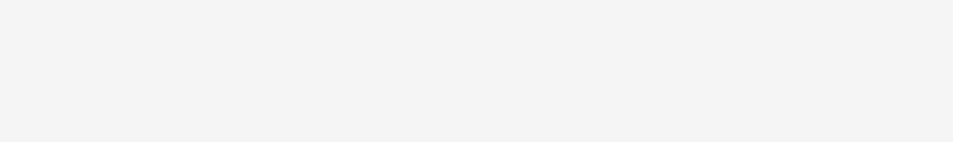
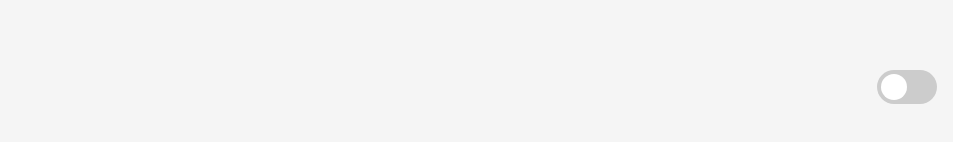
Before and after one commit to Dami-Karv/lyricmetr, a React (Create React App) app: page / in a window 1280 px wide. Shown: the part 680-822 px from the top of the page, without its empty margins (327-1280 px from the left). Built offline with nearby package versions, Linux system fonts and the light colour scheme.

Commit message:
dark light mode

```diff
--- a/src/App.css
+++ b/src/App.css
@@ -6,6 +6,16 @@
   -webkit-font-smoothing: antialiased;
   -moz-osx-font-smoothing: grayscale;
   background-color: #f5f5f5;
+}
+
+body.light-mode {
+  background-color: #f5f5f5;
+  color: #333;
+}
+
+body.dark-mode {
+  background-color: #121212;
+  color: #f5f5f5;
 }
 
 .App {
@@ -20,6 +30,10 @@
   justify-content: flex-start;
   padding: 2rem;
   color: #333;
+}
+
+.dark-mode .App-header {
+  color: #f5f5f5;
 }
 
 h1 {
@@ -56,6 +70,11 @@
   box-shadow: 0 2px 4px rgba(0,0,0,0.1);
 }
 
+.dark-mode input {
+  background-color: #333;
+  color: #f5f5f5;
+}
+
 button {
   background-color: #3498db;
   color: white;
@@ -67,6 +86,10 @@
   background-color: #2980b9;
 }
 
+.dark-mode button {
+  background-color: #2980b9;
+}
+
 .result, .album-songs, .artist-albums {
   background-color: #fff;
   border-radius: 8px;
@@ -75,6 +98,12 @@
   box-shadow: 0 4px 6px rgba(0,0,0,0.1);
   width: 100%;
   max-width: 600px;
+}
+
+.dark-mode .result, .dark-mode .album-songs, .dark-mode .artist-albums {
+  background-color: #333;
+  color: #f5f5f5;
+  box-shadow: 0 4px 6px rgba(255, 255, 255, 0.1);
 }
 
 .song-details img, .album-cover img {
@@ -106,3 +135,56 @@
 .artist-albums li:hover {
   text-decoration: underline;
 }
+
+.toggle-switch {
+  position: fixed;
+  bottom: 1rem;
+  right: 1rem;
+  display: flex;
+  align-items: center;
+}
+
+.switch {
+  position: relative;
+  display: inline-block;
+  width: 60px;
+  height: 34px;
+}
+
+.switch input {
+  opacity: 0;
+  width: 0;
+  height: 0;
+}
+
+.slider {
+  position: absolute;
+  cursor: pointer;
+  top: 0;
+  left: 0;
+  right: 0;
+  bottom: 0;
+  background-color: #ccc;
+  transition: 0.4s;
+  border-radius: 34px;
+}
+
+.slider:before {
+  position: absolute;
+  content: "";
+  height: 26px;
+  width: 26px;
+  left: 4px;
+  bottom: 4px;
+  background-color: white;
+  transition: 0.4s;
+  border-radius: 50%;
+}
+
+input:checked + .slider {
+  background-color: #2196F3;
+}
+
+input:checked + .slider:before {
+  transform: translateX(26px);
+}
--- a/src/App.js
+++ b/src/App.js
@@ -1,4 +1,4 @@
-import React, { useState } from 'react';
+import React, { useState, useEffect } from 'react';
 import axios from 'axios';
 import './App.css';
 
@@ -15,6 +15,17 @@
   const [artistName, setArtistName] = useState('');
   const [artistAlbums, setArtistAlbums] = useState([]);
   const [selectedAlbumCover, setSelectedAlbumCover] = useState(null);
+  const [darkMode, setDarkMode] = useState(false);
+
+  useEffect(() => {
+    if (darkMode) {
+      document.body.classList.add('dark-mode');
+      document.body.classList.remove('light-mode');
+    } else {
+      document.body.classList.add('light-mode');
+      document.body.classList.remove('dark-mode');
+    }
+  }, [darkMode]);
 
   const fetchSongId = async (query) => {
     try {
@@ -232,6 +243,12 @@
         )}
         {error && <p className="error">{error}</p>}
       </header>
+      <div className="toggle-switch">
+        <label className="switch">
+          <input type="checkbox" checked={darkMode} onChange={() => setDarkMode(!darkMode)} />
+          <span className="slider"></span>
+        </label>
+      </div>
     </div>
   );
 }
```
